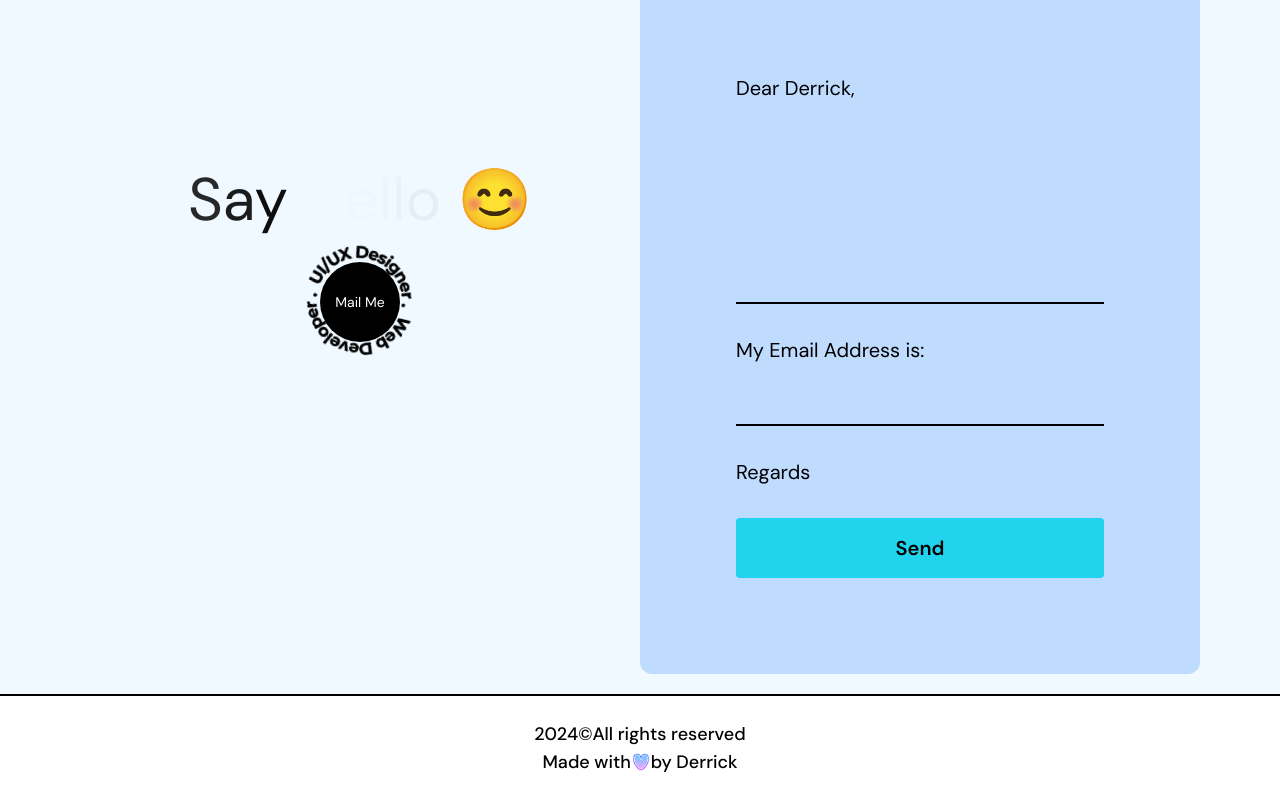
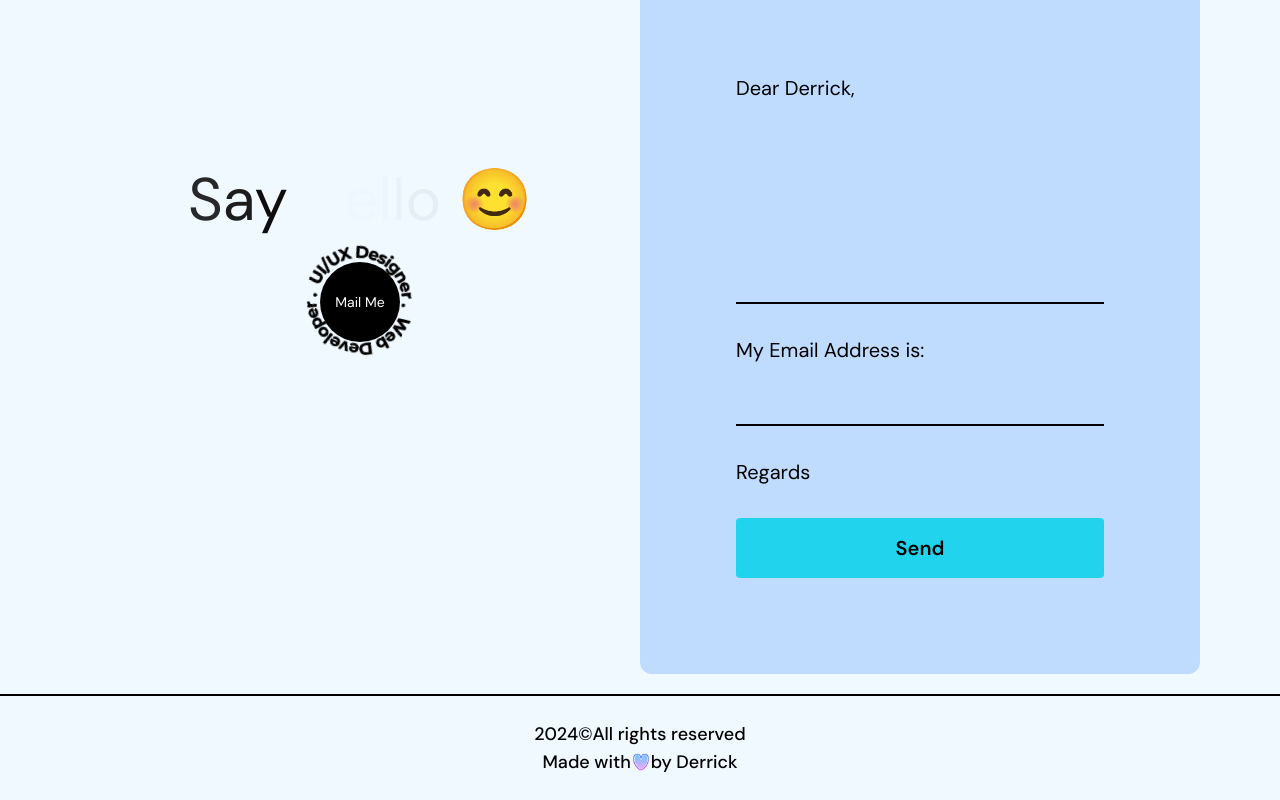
Before and after one commit to DerrickAntoney/portfolio, a Next.js app: page / in a window 1280 px wide. Shown: the part 3347-4147 px from the top of the page. Built offline with nearby package versions, Linux system fonts and the light colour scheme.

Commit message:
Changes footer color

```diff
--- a/src/components/footer.jsx
+++ b/src/components/footer.jsx
@@ -2,7 +2,7 @@
 
 const Footer = () => {
   return (
-    <footer className='w-full border-t-2 border-solid border-darkish dark:border-light dark:bg-bluish font-medium text-lg'>
+    <footer className='w-full border-t-2 border-solid border-darkish dark:border-light bg-backcolor dark:bg-bluish font-medium text-lg'>
       <layout className='flex flex-col items-center justify-center py-6 '>
         <div>
           <span className='dark:text-light'>{new Date().getFullYear()}</span>
```
